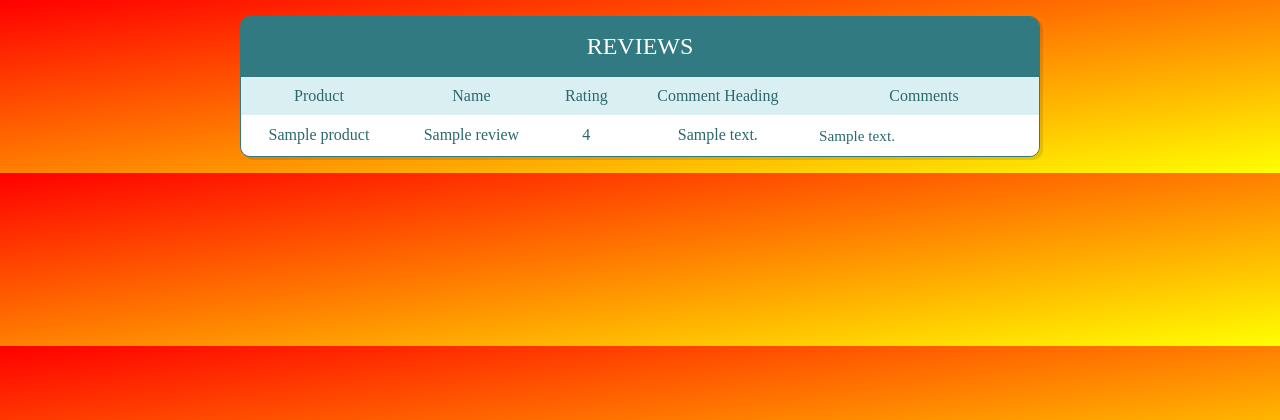
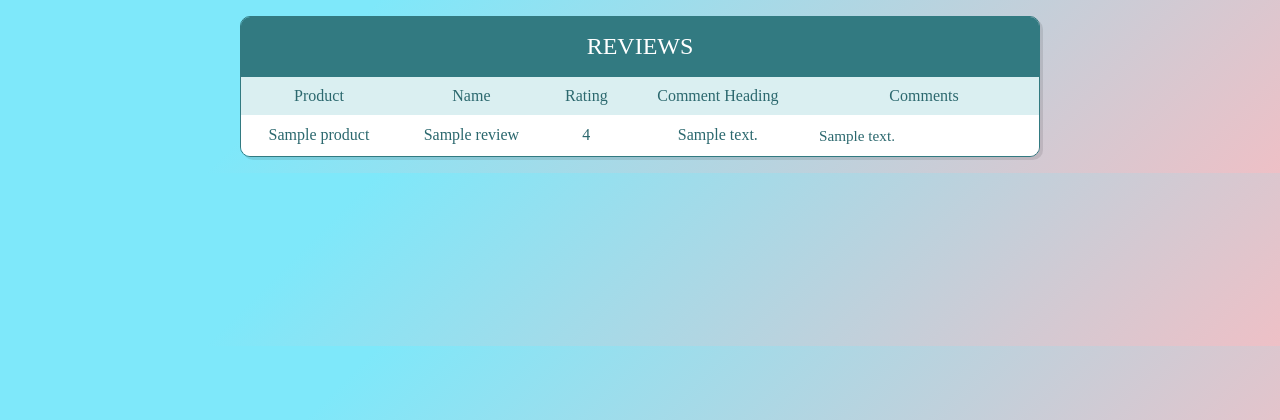
Before and after one commit to Resham-Sundar/ReviewScrapper, a Flask app: template templates/results.html in a window 1280 px wide. Shown: the top 420 px of the page. Run offline with Flask 2, Linux system fonts and the light colour scheme; the template is opened without the code that fills it: most values are stand-ins (such as "Sample title", 1, 10 or a date in 2020); some libraries are stand-ins or nearby versions.

Commit message:
Update style.css

```diff
--- a/static/css/style.css
+++ b/static/css/style.css
@@ -1,6 +1,6 @@
 body {
-  background-color: yellow;
-  background-image: linear-gradient(to bottom right, red, yellow);
+  background-color: #eec0c6;
+  background-image: linear-gradient(315deg, #eec0c6 0%, #7ee8fa 74%);
 }
 body * {
   box-sizing: border-box;
```
